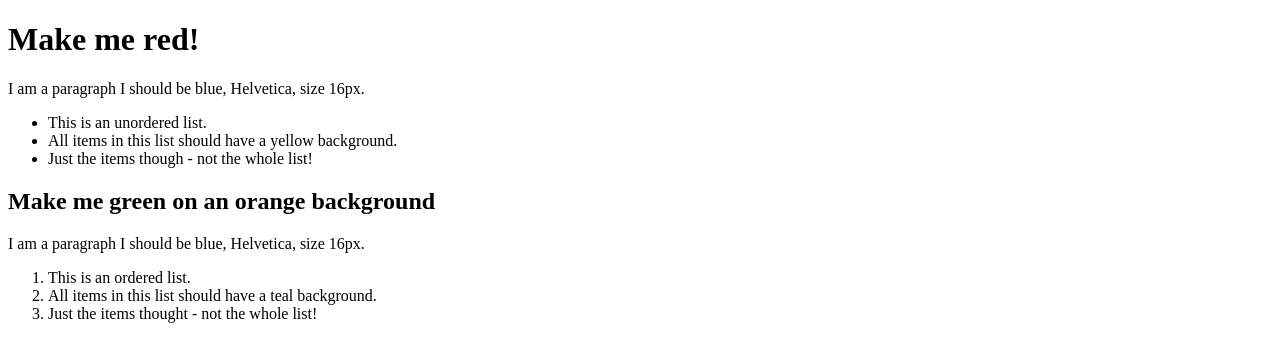
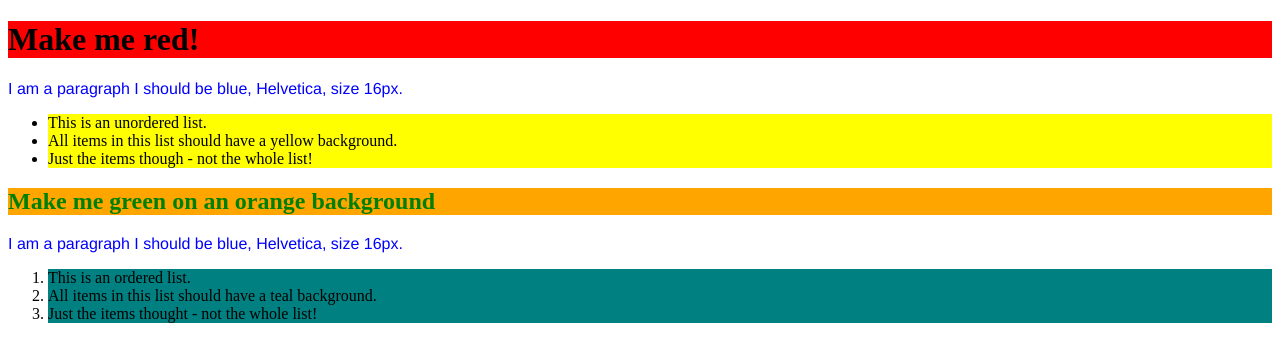
Before and after one commit to Vanessa31/ONE, a plain HTML site: page Excercise1.html in a window 1280 px wide. Drawn offline with Linux system fonts and the light colour scheme.

Commit message:
Update Excercise1.html

```diff
--- a/Excercise1.html
+++ b/Excercise1.html
@@ -2,7 +2,7 @@
 <html>
     <head>
         <title>CSS Exercises 1</title>
-        <link rel='stylesheet' type='text/css' href='Excercise 1.css'/>
+        <link rel='stylesheet' type='text/css' href='Excercise1.css'/>
     </head>
     <body>
         <h1 >Make me red!</h1>
```
